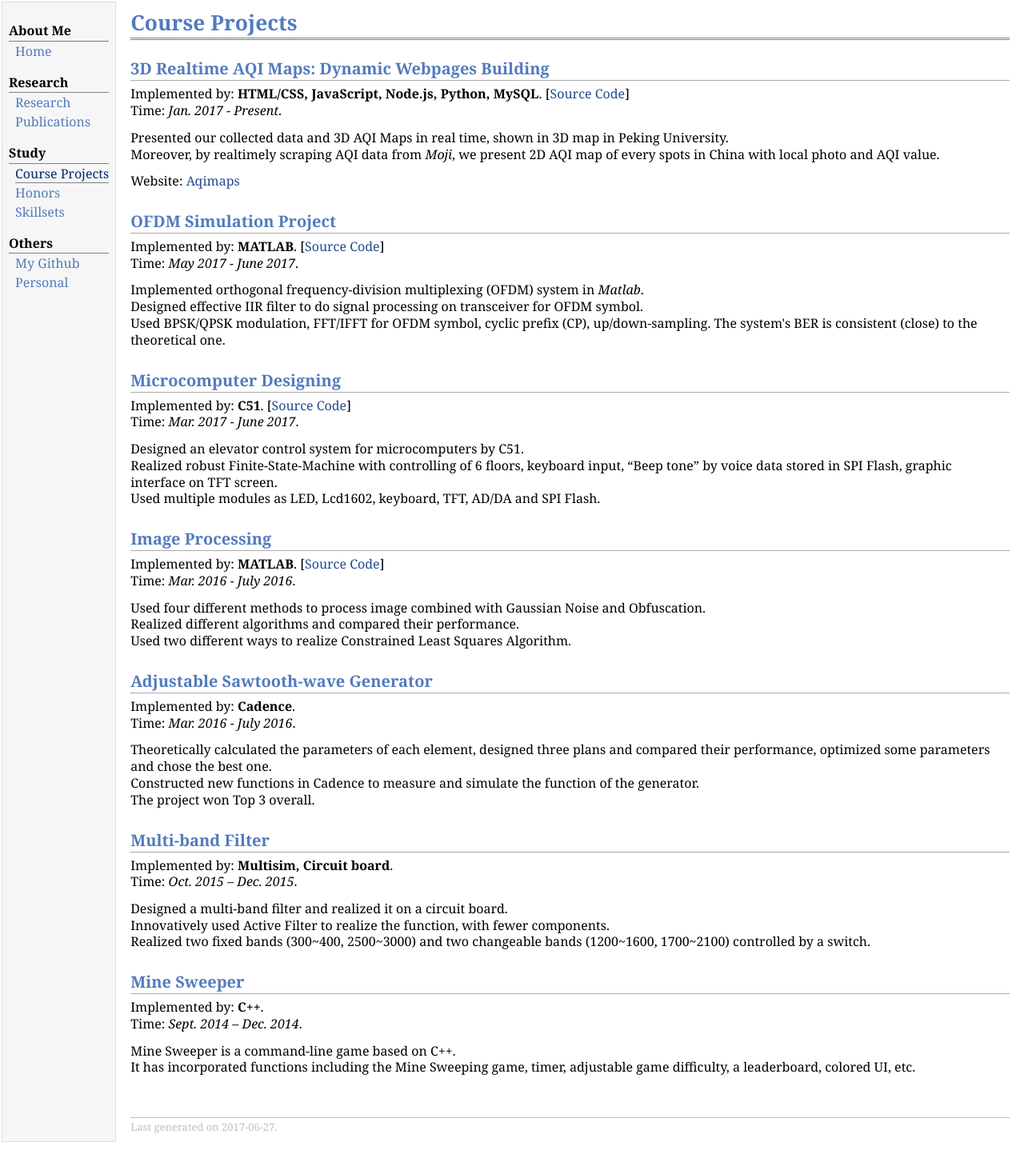
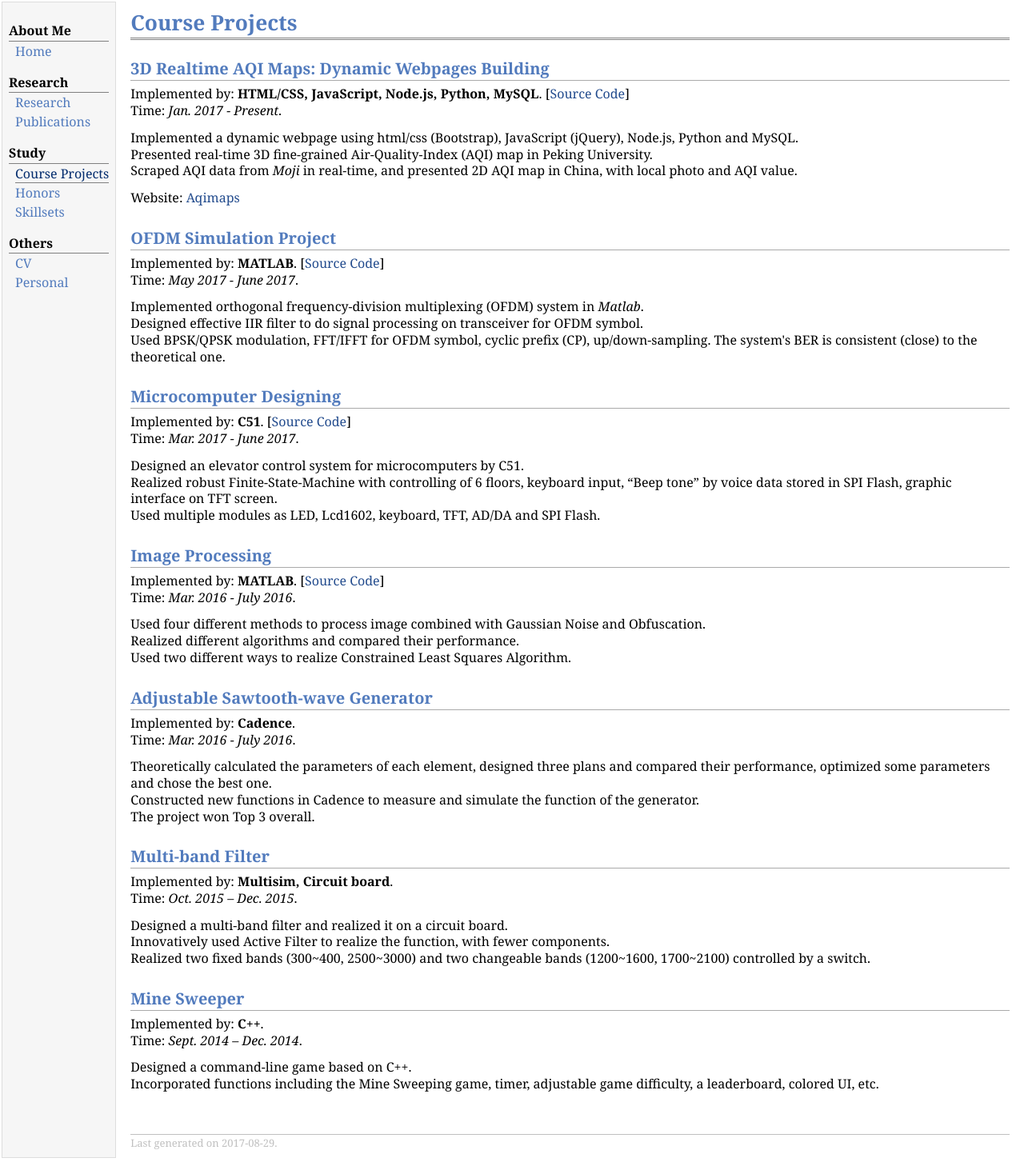
Before and after one commit to YyzHarry/Personal-Website, a Jekyll site: the page project.html, which Jekyll copies as it is, in a window 1280 px wide. Shown: the whole page at 80% size. Built offline with Jekyll 4.4.1, drawn with Linux system fonts in a browser that asks for light colours.

Commit message:
Update project.html

```diff
--- a/project.html
+++ b/project.html
@@ -21,7 +21,7 @@
 <div class="menu-item"><a href="honor.html">Honors</a></div>
 <div class="menu-item"><a href="skill.html">Skillsets</a></div>
 <div class="menu-category">Others</div>
-<div class="menu-item"><a href="others.html">My&nbsp;Github</a></div>
+<div class="menu-item"><a href="static/CV.pdf">CV</a></div>
 <div class="menu-item"><a href="personal.html">Personal</a></div>
 </td>
 <td id="layout-content">
@@ -31,8 +31,9 @@
 <h2>3D Realtime AQI Maps: Dynamic Webpages Building</h2>
 <p>Implemented by: <b>HTML/CSS, JavaScript, Node.js, Python, MySQL</b>.   [<a href="https://github.com/YyzHarry/Dynamic_Webpage">Source Code</a>] <br />
 Time: <i>Jan. 2017 - Present</i>.</p>
-<p>Presented our collected data and 3D AQI Maps in real time, shown in 3D map in Peking University. <br />
-Moreover, by realtimely scraping AQI data from <i>Moji</i>, we present 2D AQI map of every spots in China with local photo and AQI value.</p>
+<p>Implemented a dynamic webpage using html/css (Bootstrap), JavaScript (jQuery), Node.js, Python and MySQL. <br />
+Presented real-time 3D fine-grained Air-Quality-Index (AQI) map in Peking University. <br />
+Scraped AQI data from <i>Moji</i> in real-time, and presented 2D AQI map in China, with local photo and AQI value.</p>
 <p>Website: <a href="http://aqimaps.com/">Aqimaps</a></p>
 <h2>OFDM Simulation Project</h2>
 <p>Implemented by: <b>MATLAB</b>.   [<a href="https://github.com/YyzHarry/OFDM">Source Code</a>] <br />
@@ -67,11 +68,11 @@ Realized two fixed bands (300~400, 2500~3000) and two changeable bands (1200~160
 <h2>Mine Sweeper</h2>
 <p>Implemented by: <b>C++</b>. <br />
 Time: <i>Sept. 2014 – Dec. 2014</i>.</p>
-<p>Mine Sweeper is a command-line game based on C++. <br />
-It has incorporated functions including the Mine Sweeping game, timer, adjustable game difficulty, a leaderboard, colored UI, etc.</p>
+<p>Designed a command-line game based on C++. <br />
+Incorporated functions including the Mine Sweeping game, timer, adjustable game difficulty, a leaderboard, colored UI, etc.</p>
 <div id="footer">
 <div id="footer-text">
-Last generated on 2017-06-27.
+Last generated on 2017-08-29.
 </div>
 </div>
 </td>
```
